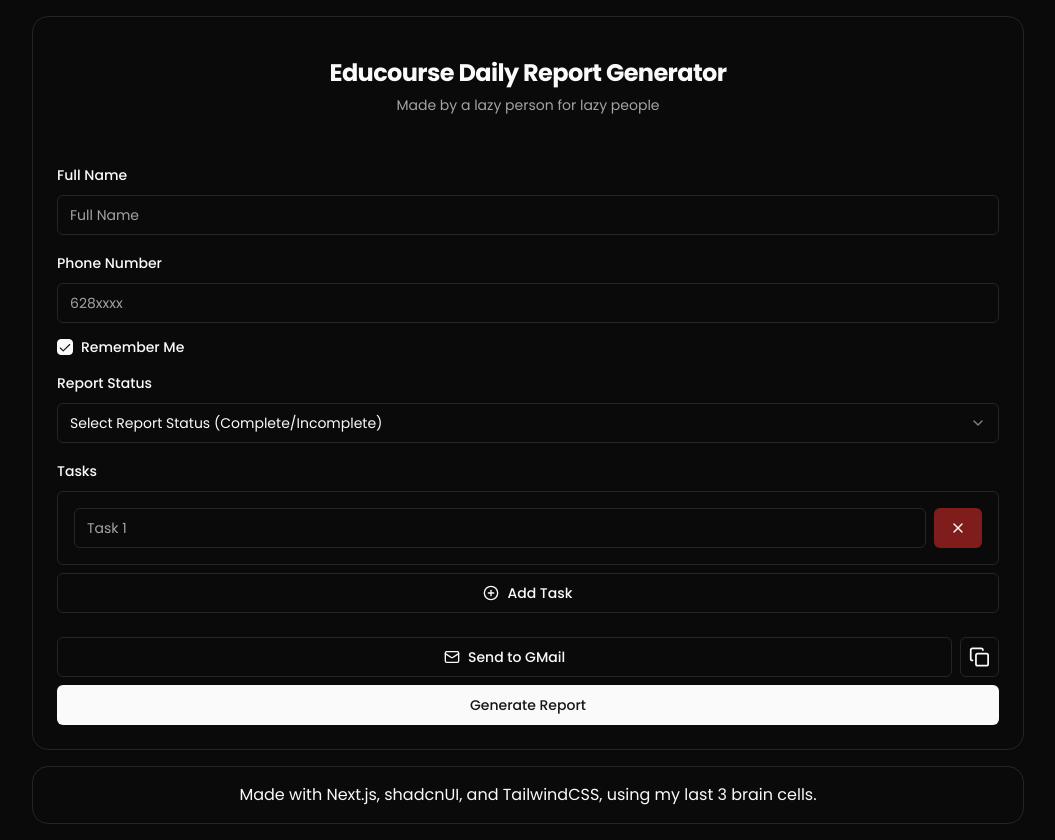
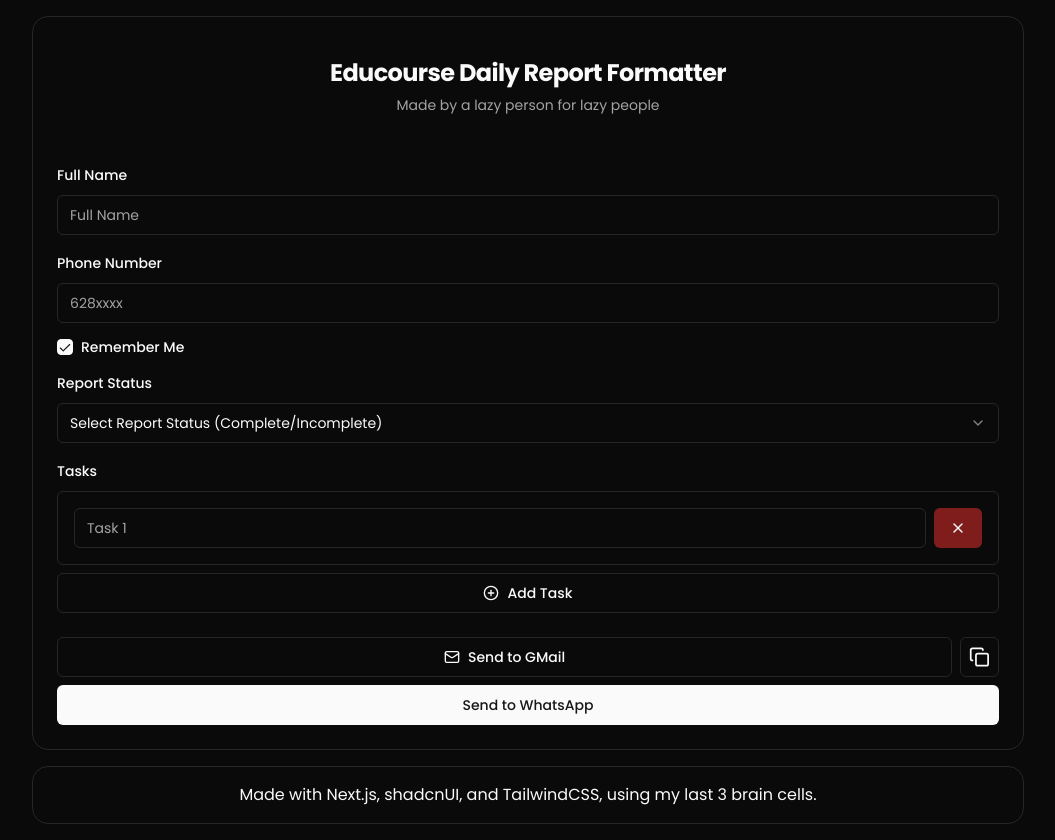
Before and after one commit to adzaky/mager-report, a Next.js app: page / in a window 1280 px wide. Shown: the whole page, without its empty margins (112-1167 px from the left). Built offline with nearby package versions, Linux system fonts and the light colour scheme.

Commit message:
feat: it is formatter instead

```diff
--- a/src/app/layout.js
+++ b/src/app/layout.js
@@ -10,8 +10,8 @@
 });
 
 export const metadata = {
-  title: "Educourse Daily Report Generator",
-  description: "Dailyreport Generator for lazyass peeps by lazy peeps",
+  title: "Educourse Daily Report Formatter",
+  description: "Formatter made by a lazy person for lazy people",
 };
 
 export default function RootLayout({ children }) {
--- a/src/app/page.js
+++ b/src/app/page.js
@@ -1,10 +1,10 @@
 import Footer from "@/components/Footer";
-import GenerateReport from "@/components/GenerateReport";
+import FormatReport from "@/components/FormatReport";
 
 export default function Home() {
   return (
     <main className="mx-auto flex min-h-screen max-w-screen-lg flex-col gap-4 p-4 max-md:pt-10 md:items-center md:justify-evenly">
-      <GenerateReport />
+      <FormatReport />
       <Footer />
     </main>
   );
--- a/src/components/GenerateReport.jsx
+++ b/src/components/FormatReport.jsx
@@ -14,7 +14,7 @@
 import { CopyButton } from "./ui/copy-button";
 import { ShareEmail } from "./ui/share-email";
 
-const GenerateReport = () => {
+const FormatReport = () => {
   const [fullName, setFullName] = useState("");
   const [phoneNumber, setPhoneNumber] = useState("");
   const [tasks, setTasks] = useState([
@@ -79,7 +79,7 @@
     setReportMessage(message);
   }, [message]);
 
-  const generateMessage = () => {
+  const formatMessage = () => {
     setLoading(true);
     setTimeout(() => {
       setLoading(false);
@@ -115,7 +115,7 @@
     <Card className="mx-auto w-full rounded-2xl">
       <CardHeader className="md:mb-6 md:mt-4">
         <CardTitle className="text-base font-bold md:text-center md:text-2xl">
-          Educourse Daily Report Generator
+          Educourse Daily Report Formatter
         </CardTitle>
         <CardDescription className="md:text-center">
           Made by a{" "}
@@ -215,12 +215,12 @@
             className="max-xs:w-full"
           />
         </div>
-        <Button disabled={loading === true} className="w-full" onClick={generateMessage}>
-          Generate Report
+        <Button disabled={loading === true} className="w-full" onClick={formatMessage}>
+          Send to WhatsApp
         </Button>
       </CardFooter>
     </Card>
   );
 };
 
-export default GenerateReport;
+export default FormatReport;
```
